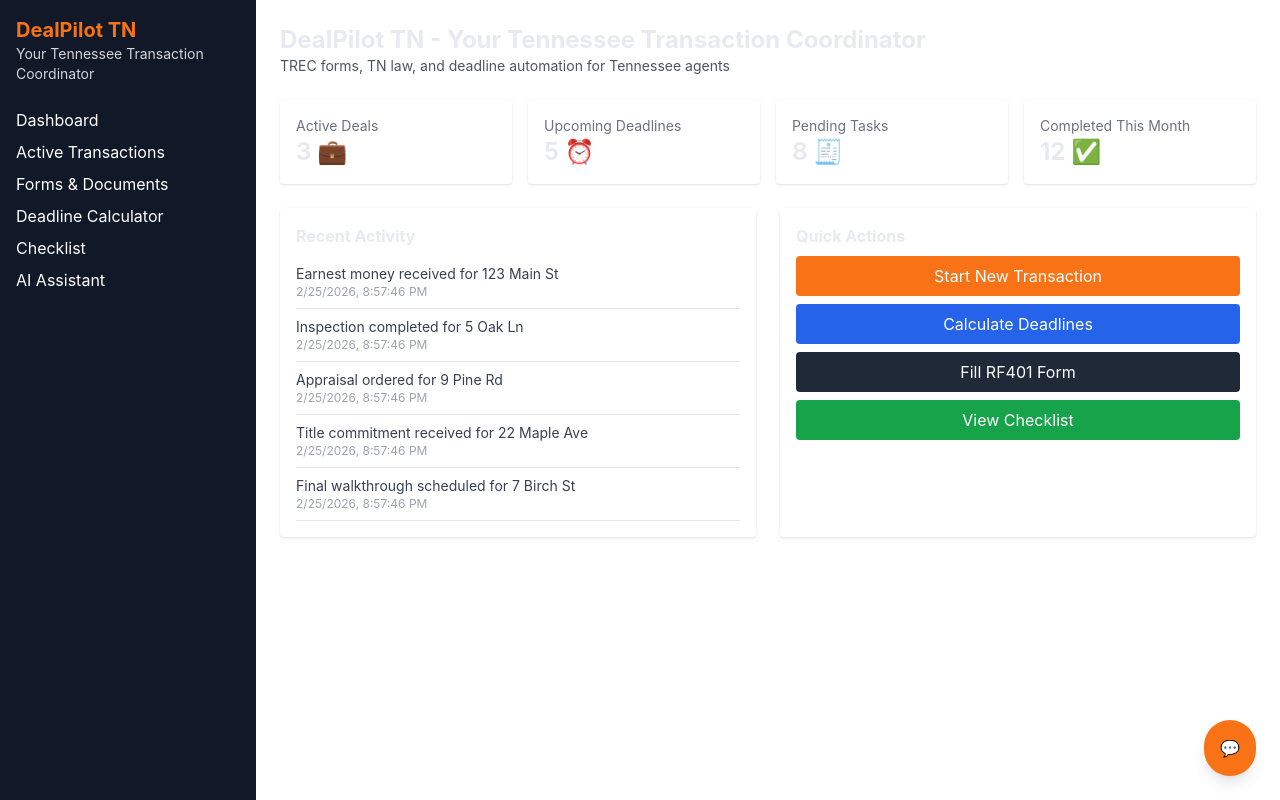
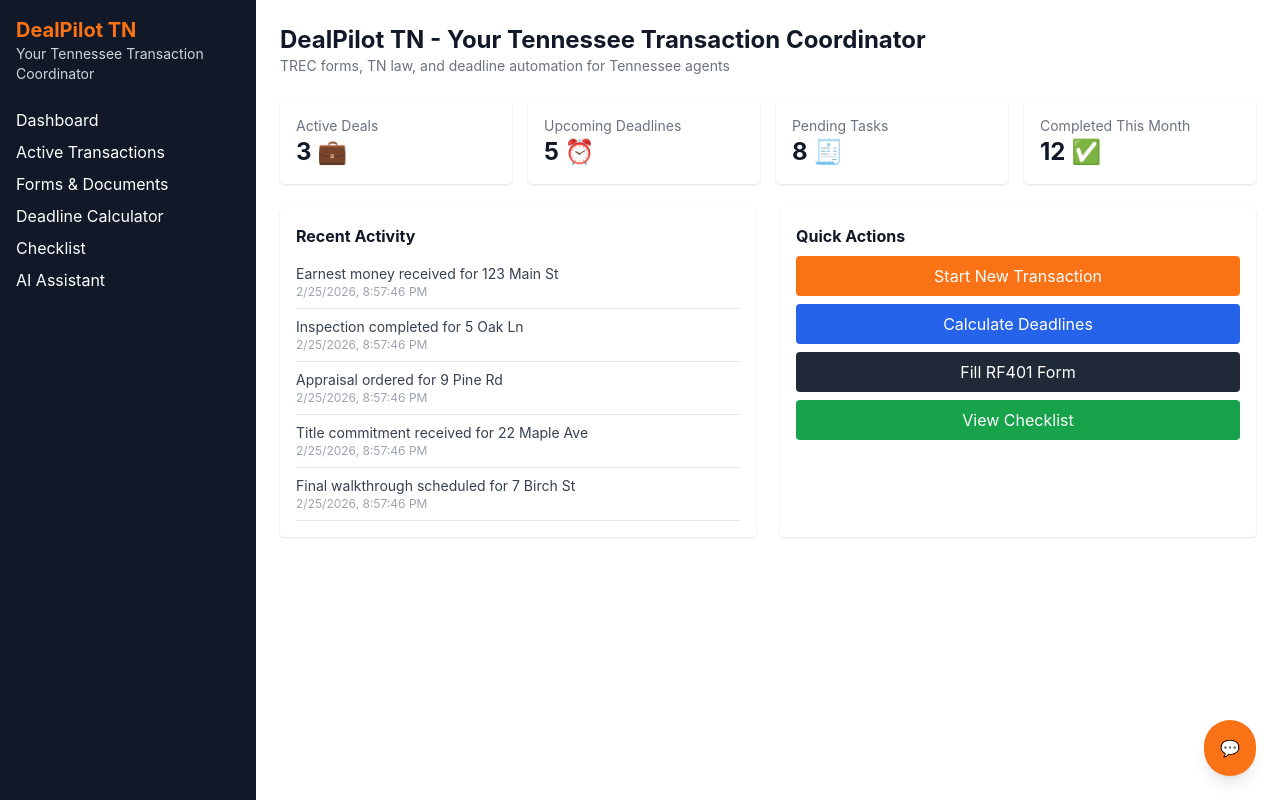
Before and after one commit to mbright4497/dealpilot-tn, a Next.js app in the folder dealpilot-tn/web/: page /chat in a window 1280 px wide. Built offline with nearby package versions, Linux system fonts and the light colour scheme.

Commit message:
fix: add text-gray-900 to main content area for font readability

```diff
--- a/dealpilot-tn/web/src/app/chat/page.tsx
+++ b/dealpilot-tn/web/src/app/chat/page.tsx
@@ -17,23 +17,22 @@ export default function ChatPage(){
         <h2 className="text-xl font-bold text-orange-500">DealPilot TN</h2>
         <p className="text-sm text-gray-300">Your Tennessee Transaction Coordinator</p>
         <nav className="mt-6 space-y-2">
-          <button onClick={()=>setView('dashboard')} className="w-full text-left">Dashboard</button>
-          <button onClick={()=>setView('transactions')} className="w-full text-left">Active Transactions</button>
-          <button onClick={()=>setView('forms')} className="w-full text-left">Forms & Documents</button>
-          <button onClick={()=>setView('deadlines')} className="w-full text-left">Deadline Calculator</button>
-          <button onClick={()=>setView('checklist')} className="w-full text-left">Checklist</button>
-          <button onClick={()=>setChatOpen(true)} className="w-full text-left">AI Assistant</button>
+          <button onClick={()=>setView('dashboard')} className="w-full text-left hover:text-orange-400 transition-colors">Dashboard</button>
+          <button onClick={()=>setView('transactions')} className="w-full text-left hover:text-orange-400 transition-colors">Active Transactions</button>
+          <button onClick={()=>setView('forms')} className="w-full text-left hover:text-orange-400 transition-colors">Forms & Documents</button>
+          <button onClick={()=>setView('deadlines')} className="w-full text-left hover:text-orange-400 transition-colors">Deadline Calculator</button>
+          <button onClick={()=>setView('checklist')} className="w-full text-left hover:text-orange-400 transition-colors">Checklist</button>
+          <button onClick={()=>setChatOpen(true)} className="w-full text-left hover:text-orange-400 transition-colors">AI Assistant</button>
         </nav>
       </aside>
 
-      <main className="flex-1 p-6">
+      <main className="flex-1 p-6 text-gray-900">
         <header className="flex items-center justify-between mb-6">
           <div>
-            <h1 className="text-2xl font-bold">DealPilot TN - Your Tennessee Transaction Coordinator</h1>
-            <p className="text-sm text-gray-600">TREC forms, TN law, and deadline automation for Tennessee agents</p>
+            <h1 className="text-2xl font-bold text-gray-900">DealPilot TN - Your Tennessee Transaction Coordinator</h1>
+            <p className="text-sm text-gray-500">TREC forms, TN law, and deadline automation for Tennessee agents</p>
           </div>
         </header>
-
         <section>
           {view==='dashboard' && <TCDashboard />}
           {view==='transactions' && <TransactionList />}
@@ -47,7 +46,6 @@ export default function ChatPage(){
       <div className="fixed bottom-6 right-6">
         <button onClick={()=>setChatOpen(true)} className="bg-orange-500 text-white p-4 rounded-full shadow-lg">💬</button>
       </div>
-
       {chatOpen && <AIChatbot onClose={()=>setChatOpen(false)} />}
     </div>
   )
```
